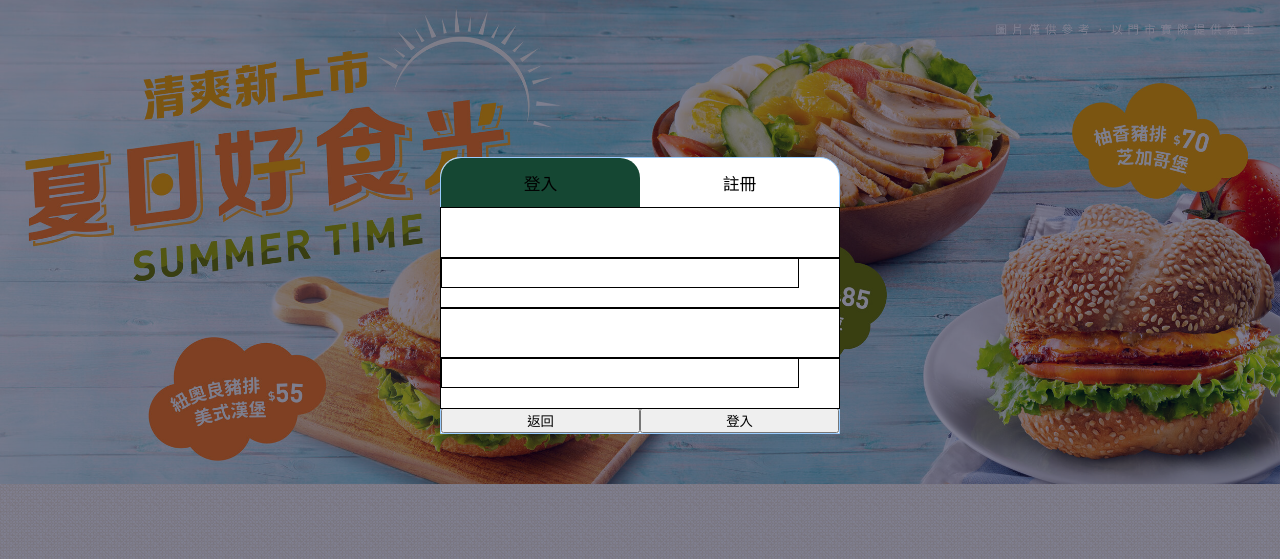
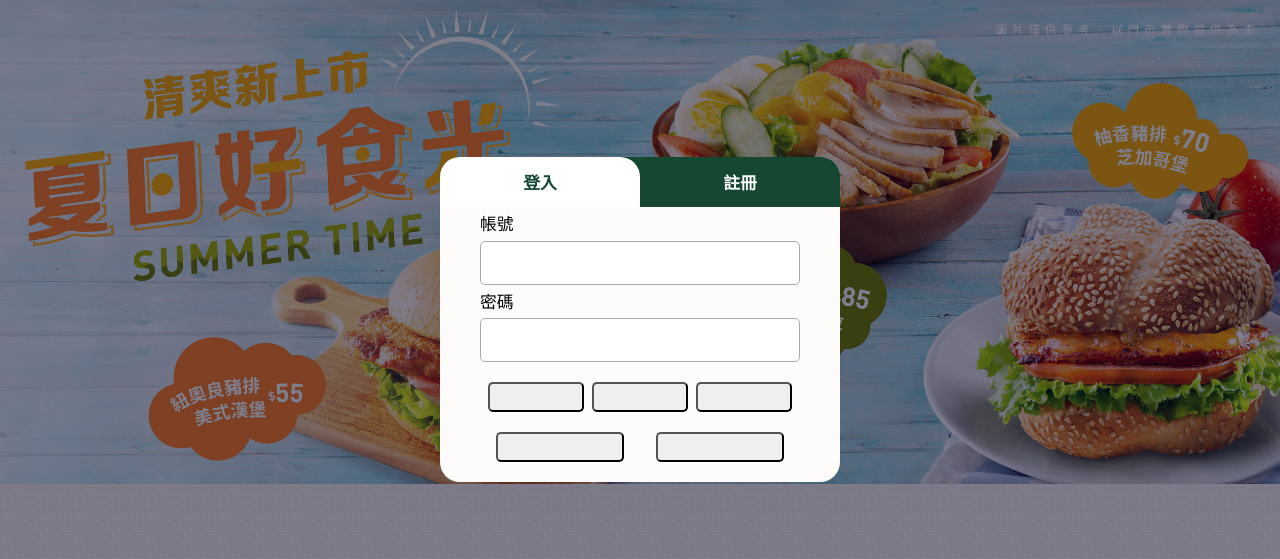
Before and after one commit to kcc7907/MeJaSha.github.io, a plain HTML site: page index.html in a window 1280 px wide. Both pictures are taken after a click on the link 1181 px from the left and 41 px from the top of the page. Shown: the part 83-642 px from the top of the page. Drawn offline with Linux system fonts and the light colour scheme.

Commit message:
0917.1316

```diff
--- a/css/main_type2.css
+++ b/css/main_type2.css
@@ -196,22 +196,7 @@
             text-decoration: none;
         }
 
-        .hidebox {
-            position: fixed;
-            border: 1px solid #99CCFF;
-            width: 400px;
-            top: 30%;
-            left: 50%;
-            display: none;
-            z-Index: 3;
-            font-size: 0;
-            /* height: 500px; */
-            /* background-image: url("../img/toast.png"); */
-            /* background-size: 100% 100%; */
-            transform: translateX(-50%);
-            background-color: #fff;
-            border-radius: 20px 20px 0 0;
-        }
+        /* loginpage */
 
         .hidebg {
             position: absolute;
@@ -219,45 +204,39 @@
             top: 0px;
             background-color: #002;
             width: 100%;
-            /* height: 200px; */
-            /*寬度設定為100%，這樣才能使隱藏背景層覆蓋原頁面*/
             filter: alpha(opacity=30);
-            /*設定透明度為60%*/
             opacity: 0.5;
-            /*非IE瀏覽器下設定透明度為60%*/
             display: none;
             z-Index: 2;
         }
 
-        .hidebox input {
-            /* display: none; */
-            width: 200px;
-            cursor: pointer;
-            /* background-color: red; */
-            display: inline-block;
-        }
-
-        #content1 {
+        /* #content1 {
             text-align: center;
             cursor: pointer;
             z-Index: 1;
+        } */
+        .hidebox {
+            position: fixed;
+            /* border: 1px solid #99CCFF; */
+            width: 400px;
+            top: 30%;
+            left: 50%;
+            display: none;
+            z-Index: 3;
+            transform: translateX(-50%);
+            background-color: #FDFCFA;
+            border-radius: 20px;
         }
 
         .hgtop {
             width: 100%;
             height: 50px;
-            /* outline: 1px solid red; */
             font-size: 0;
+            /* margin: -1px ; */
+            background: #154733;
+            border-radius: 20px 20px 0 0;
+            margin: 0px 1px 0px 0;
 
-
-
-        }
-
-        .box {
-            width: 100%;
-            height: 50px;
-            outline: 1px solid black;
-            font-size: 0;
         }
 
         .login {
@@ -266,10 +245,10 @@
             font-size: 1.2rem;
             text-align: center;
             line-height: 50px;
-            background-color: #154733;
+            color: #154733;
             border-radius: 20px 20px 0 0;
-            cursor: pointer;
-            /* border: 2px solid #154733; */
+            font-weight: bold;
+            background: #fff;
         }
 
         .signin {
@@ -280,33 +259,76 @@
             line-height: 50px;
             border-radius: 20px 20px 0 0;
             cursor: pointer;
+            background-color: #154733;
+            color: #fff;
+            font-weight: bold;
+        }
 
+        .form {
+            font-size: 1.2rem;
+            width: 100%;
+            text-align: center;
+        }
+
+        .form .group {
+            text-align: center;
+            width: 80%;
+            margin: auto;
+        }
+
+        .form label {
+            line-height: 2;
+            display: block;
+            text-align: left;
+        }
+
+        .form input {
+            width: 100%;
+            border: 1px solid #aaa;
+            line-height: 3;
+            border-radius: 5px;
+        }
+
+        .outerherf {
+            width: 80%;
+            margin: 20px auto 0;
+            display: flex;
+            justify-content: space-evenly;
+            align-items: center;
 
         }
 
-        .btn {
-            /* text-align: center; */
+        .outerherf button {
+            width: 30%;
+            height: 30px;
+            border-radius: 5px;
+        }
+
+        .btnbox {
+            width: 80%;
+            margin: 20px auto;
             display: flex;
             justify-content: space-around;
         }
 
+        .btnbox button {
+            width: 40%;
+            height: 30px;
+            border-radius: 5px;
+        }
+
+        /* 註冊頁 */
+
         .signin_page {
             position: fixed;
-            border: 1px solid #99CCFF;
             width: 400px;
             top: 30%;
             left: 50%;
-            background-color: #fff;
             display: none;
-            height: 500px;
-            z-Index: 4;
-            font-size: 0;
-            /* background-image: url("../img/toast.png"); */
-            /* background-size: 100% 100%; */
+            z-Index: 3;
             transform: translateX(-50%);
-            border-radius: 20px 20px 0 0;
-            cursor: pointer;
-
+            background-color: #FDFCFA;
+            border-radius: 20px;
         }
 
         .signin_2 {
@@ -315,9 +337,10 @@
             font-size: 1.2rem;
             text-align: center;
             line-height: 50px;
-            background-color: #154733;
             border-radius: 20px 20px 0 0;
-
+            background: #fff;
+            color: #154733;
+            font-weight: bold;
         }
 
         .login_2 {
@@ -326,19 +349,14 @@
             font-size: 1.2rem;
             text-align: center;
             line-height: 50px;
-            /* background-color: #154733; */
+            color: #fff;
             border-radius: 20px 20px 0 0;
             cursor: pointer;
+            font-weight: bold;
+            background: #154733;
         }
 
-        .box input {
-            width: 90%;
-            border: 1px solid black;
-            height: 30px;
-            cursor: pointer;
-            /* margin:  auto; */
-            /* border-radius: 20px; */
-        }
+
 
         @keyframes bounceInLeft {
 
--- a/index.html
+++ b/index.html
@@ -153,14 +153,26 @@
                 <p class="signin_text">註冊</p>
             </div>
         </div>
-        <div class="box 1"></div>
-        <div class="box 2"><input type="text"></div>
-        <div class="box 3"></div>
-        <div class="box 4"><input type="password"></div>
-        <div class="btn">
-            <input type="button" value="返回" onClick="hide()">
-            <input type="button" value="登入">
-        </div>
+        <form action="" class="form">
+            <div class="group">
+                <label for="user_id">帳號</label>
+                <input type="text" id="user_id">
+            </div>
+            <div class="group">
+                <label for="user_password">密碼</label>
+                <input type="password" id="user_password">
+            </div>
+            <div class="outerherf">
+                <button></button>
+                <button></button>
+                <button></button>
+            </div>
+            <div class="btnbox">
+                <button onclick="hide()"></button>
+                <button></button>
+            </div>
+        </form>
+
     </div>
 
     <!-- signin -->
@@ -172,6 +184,23 @@
         <div class="signin_2">
             <p class="signin_text">註冊</p>
         </div>
+        <form action="" class="form">
+            <div class="group">
+                <label for="user_id">帳號</label>
+                <input type="text" id="user_id">
+            </div>
+            <div class="group">
+                <label for="user_password">密碼</label>
+                <input type="password" id="user_password">
+            </div>
+            <div class="group">
+                <label for="phone">手機</label>
+                <input type="text" id="phone">
+            </div>
+            <div class="btnbox">
+                <button onclick="hide()"></button>
+                <button></button>
+            </div>
     </div>
 
     <!-- backTop -->
```
